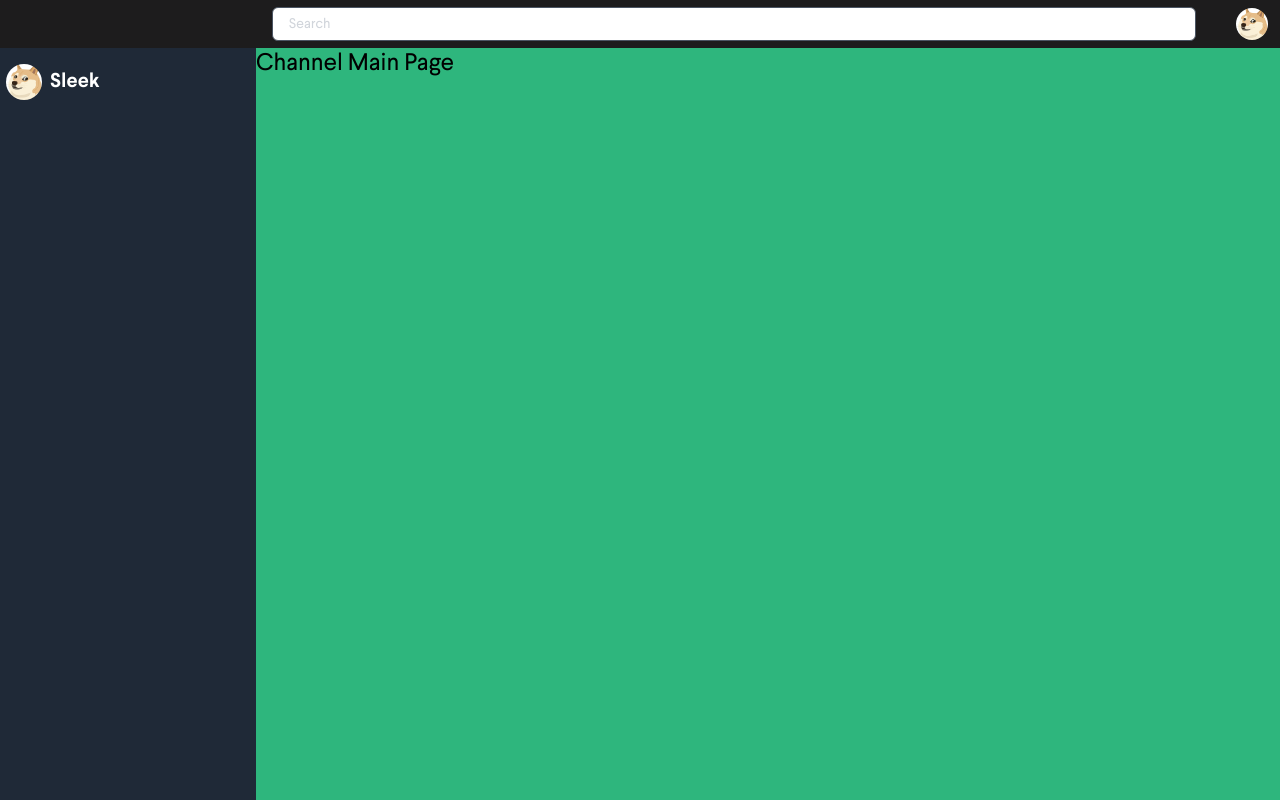
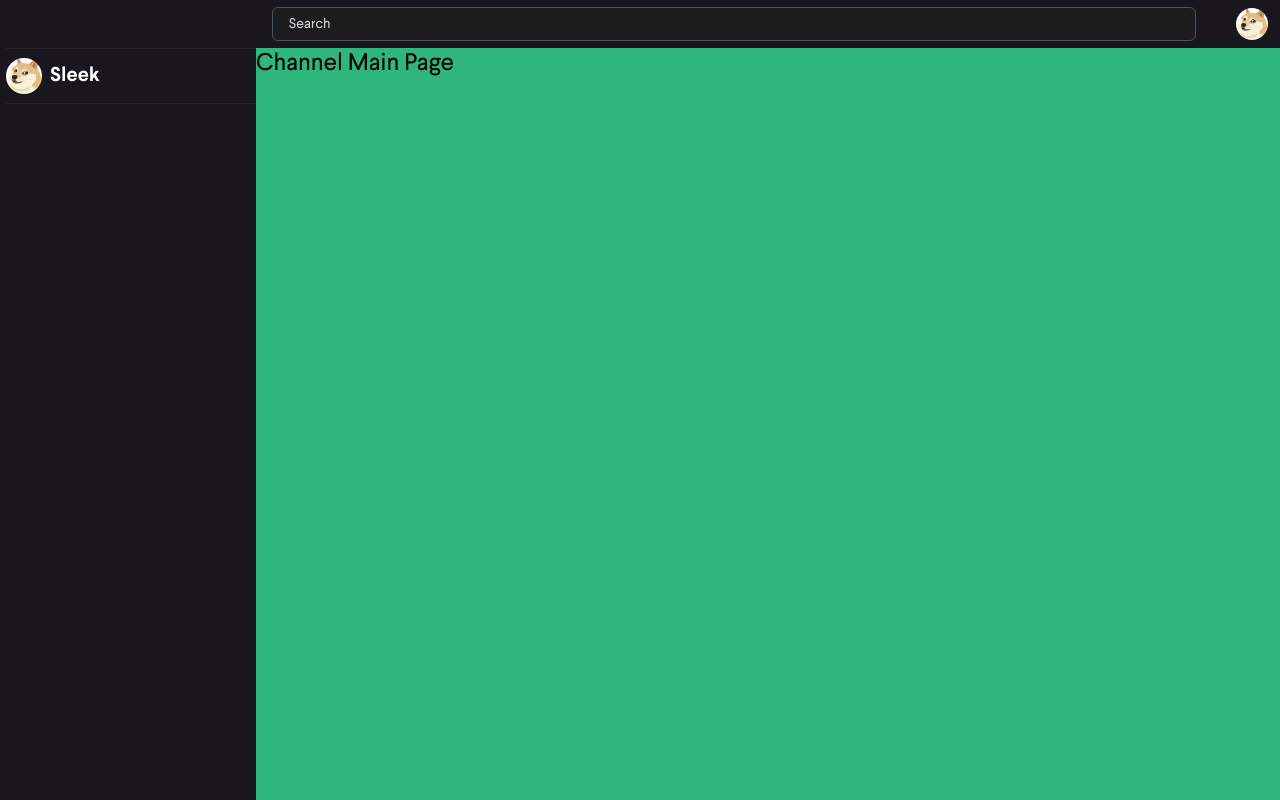
Before and after one commit to YumeT023/chat-app, a Next.js app: page /channel in a window 1280 px wide. Built offline with nearby package versions, Linux system fonts and the light colour scheme; no server answers.

Commit message:
fix: layout bg colors

```diff
--- a/src/modules/auth/components/AuthForm.tsx
+++ b/src/modules/auth/components/AuthForm.tsx
@@ -43,7 +43,7 @@ export const AuthForm = ({
           <Button loading={isLoading}>{submitLabel}</Button>
         </div>
 
-        <div className="text-center pt-6 text-primary-dark">
+        <div className="text-center pt-6 text-dark-200">
           <span className="mr-1">{text}</span>
           <Link href={to} className="hover:underline text-accent-100">
             {label}
--- a/src/modules/layout/components/Header.tsx
+++ b/src/modules/layout/components/Header.tsx
@@ -7,12 +7,12 @@ export const Header = () => {
   const logged = auth((state) => state.loggedUser);
 
   return (
-    <div className="fixed top-0 left-0 h-12 w-full px-3 bg-primary-dark flex items-center justify-between gap-10">
+    <div className="fixed top-0 left-0 h-12 w-full px-3 bg-dark-100 flex items-center justify-between gap-10">
       <div className="w-56"></div>
 
       <InputField
         placeholder={`Search ${logged?.user.name ?? ""}`}
-        className="py-[0.35rem] m-0 bg-primary-dark text-gray-300 text-sm border-gray-600 hover:border-gray-500"
+        className="py-[0.35rem] m-0 bg-dark-200 text-gray-300 text-sm border-gray-600 hover:border-gray-500"
         root="w-3/4"
       />
 
--- a/src/modules/layout/components/SidePanel.tsx
+++ b/src/modules/layout/components/SidePanel.tsx
@@ -4,8 +4,8 @@ import doge from "@/src/assets/img/doge-meme-icon.jpg";
 
 export const SidePanel = () => {
   return (
-    <SidebarPanelContainer className="bg-gray-800">
-      <div className="flex items-center my-4 ml-1.5">
+    <SidebarPanelContainer className="bg-dark-100">
+      <div className="flex items-center ml-1.5 border-y border-y-dark-300 h-14">
         <Avatar src={doge} className="h-9 w-9 mr-2 mt-0" />
         <span className="text-xl text-white font-semibold">Sleek</span>
       </div>
--- a/src/ui/form/InputField.tsx
+++ b/src/ui/form/InputField.tsx
@@ -7,7 +7,7 @@ export type InputFieldProps = {
 
 export const InputField = forwardRef<HTMLInputElement, InputFieldProps>(
   ({className, root = "", error = null, ...props}, ref) => {
-    const cn = `w-full rounded-md border bg-white py-4 text-sm px-4  placeholder-gray-300 outline-none focus:border-primary focus-visible:shadow-none ${className}`;
+    const cn = `w-full rounded-md border py-4 text-sm px-4  placeholder-gray-300 outline-none focus:border-primary focus-visible:shadow-none ${className}`;
     return (
       <div className={root}>
         <input ref={ref} className={cn} data-testid="input-field" {...props} />
--- a/tailwind.config.js
+++ b/tailwind.config.js
@@ -1,13 +1,17 @@
-/** @type {import('tailwindcss').Config} */
+/** @type {import("tailwindcss").Config} */
 module.exports = {
   content: ["./src/**/*.{js,ts,jsx,tsx,mdx}"],
   theme: {
     extend: {
       colors: {
+        dark: {
+          100: "#19171d",
+          200: "#1d1c1d",
+          300: "#27242e",
+        },
         primary: {
           100: "#4a154b",
           200: "#f4ede4",
-          dark: "#1d1c1d",
           white: "#fff",
         },
         accent: {
```
